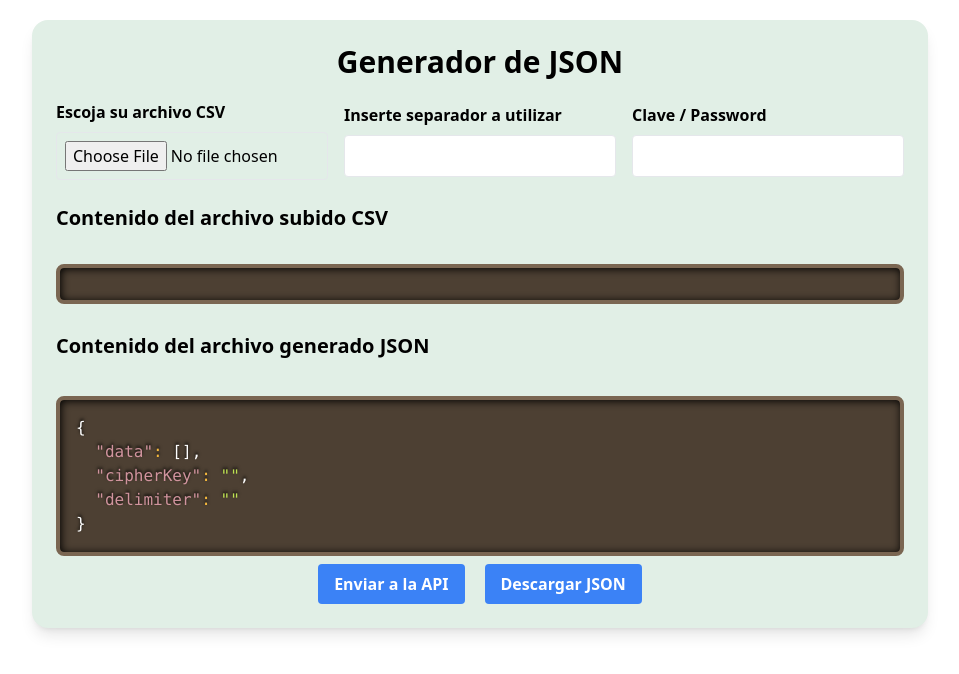
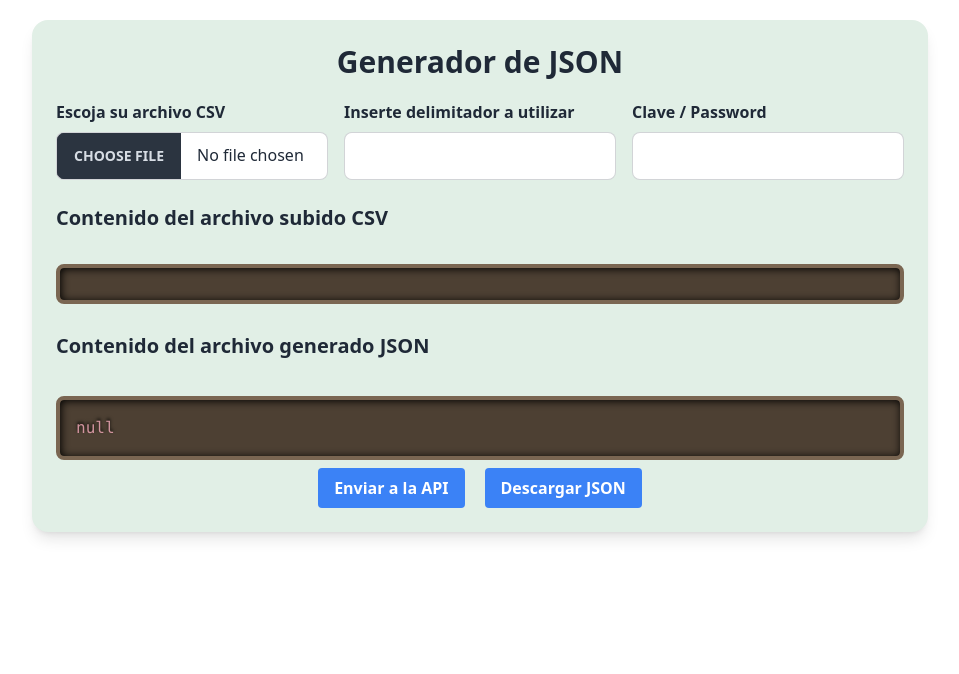
Before and after one commit to fmel025/ARI-Project, a React (Vite) app in the folder frontend/: page / in a window 1280 px wide. Shown: the top 674 px of the page, without its empty margins (160-1119 px from the left). Built offline with nearby package versions, Linux system fonts and the light colour scheme.

Commit message:
:sparkles: Integrate /upload/parse endpoint

```diff
--- a/frontend/package.json
+++ b/frontend/package.json
@@ -23,6 +23,7 @@
     "@types/react": "^18.2.66",
     "@types/react-dom": "^18.2.22",
     "@vitejs/plugin-react": "^4.2.1",
+    "daisyui": "^4.12.2",
     "eslint": "^8.57.0",
     "eslint-plugin-react": "^7.34.1",
     "eslint-plugin-react-hooks": "^4.6.0",
--- a/frontend/src/App.jsx
+++ b/frontend/src/App.jsx
@@ -1,22 +1,22 @@
 import { useState } from 'react';
-import Papa from 'papaparse';
 import { Prism as SyntaxHighlighter } from 'react-syntax-highlighter';
 import { dark } from 'react-syntax-highlighter/dist/esm/styles/prism';
-import uploadCsv from './helpers/uploadCsv';
+import axios from 'axios';
 
 function App() {
-  const [tableData, setTableData] = useState([]);
-  const [headers, setHeaders] = useState([]);
   const [csvLines, setCsvLines] = useState([]);
   const [separatorValue, setSeparatorValue] = useState('');
   const [passwordValue, setPasswordValue] = useState('');
+  const [jsonContent, setJsonContent] = useState(null);
 
   const onSeparatorChange = ({ target }) => {
     setSeparatorValue(target.value);
+    console.log(separatorValue)
   };
 
   const onPasswordChange = ({ target }) => {
     setPasswordValue(target.value);
+    console.log(passwordValue)
   };
 
   const onInputClick = (event) => {
@@ -26,47 +26,56 @@ function App() {
   const handleCsvView = (event) => {
     const file = event.target.files[0];
     if (file) {
-      Papa.parse(file, {
-        complete: (result) => {
-          const data = result.data;
-          setHeaders(data[0]); // Asume que la primera fila es el encabezado
-          let rows = data.slice(1);
-          setTableData(rows); // Resto de las filas como contenido
+      const reader = new FileReader();
+      reader.onload = (e) => {
+        const text = e.target.result;
+        const lines = text.split('\n')
+          .map(line => line.split(','))
+          .filter(line => line.some(cell => cell.trim() !== "")); // Filtra las líneas vacías
+        let rows = lines.slice(1);
+        let linesArray = rows.map(row => row.join(','));
 
-          // Array para los datos del CSV
-          let linesArray = rows.map(row => row.join(','));
-          setCsvLines(linesArray);
-          console.log(linesArray);
-        },
-        header: false
-      });
+        setCsvLines(linesArray);
+        console.log(linesArray);
+      };
+      reader.readAsText(file);
     }
   };
 
   const handleSubmit = async () => {
     try {
-      const response = await uploadCsv(csvLines, separatorValue, passwordValue);
-      console.log(csvLines, separatorValue, passwordValue)
-      console.log('Response:', response);
+      const response = await axios.post('http://localhost:3000/upload/parse', {
+        data: csvLines,
+        delimiter: separatorValue,
+        cipherKey: passwordValue,
+      }, {
+        headers: {
+          'Content-Type': 'application/json',
+        },
+      });
+      console.log(csvLines, separatorValue, passwordValue);
+      console.log('Response:', response.data);
+      setJsonContent(response.data);
     } catch (error) {
       console.error('Error sending data to API:', error);
     }
   };
 
+
   return (
-    <div className="w-screen flex items-center justify-center mt-5">
+    <div className="w-full flex items-center justify-evenly mt-5">
       <div className="flex flex-col bg-honeydew rounded-2xl p-6 w-full max-w-4xl shadow-lg">
         <h1 className="font-bold text-3xl pb-5 text-center">Generador de JSON</h1>
         <div className="flex flex-col md:flex-row justify-evenly mb-6 w-full gap-4">
           <div className="flex flex-col justify-center w-full md:w-1/3 mb-4 md:mb-0">
             <label className="font-bold mb-2">Escoja su archivo CSV</label>
-            <input type="file" accept=".csv" onChange={handleCsvView} onClick={onInputClick} className="w-full p-2 border rounded" />
+            <input type="file" className="file-input file-input-bordered w-full max-w-xs" accept=".csv" onChange={handleCsvView} onClick={onInputClick}/>
           </div>
           <div className="flex flex-col justify-center w-full md:w-1/3 mb-4 md:mb-0">
-            <label className="font-bold mb-2">Inserte separador a utilizar</label>
+            <label className="font-bold mb-2">Inserte delimitador a utilizar</label>
             <input
               type="text"
-              className="rounded w-full p-2 border"
+              className="input input-bordered w-full max-w-xs"
               value={separatorValue}
               onChange={onSeparatorChange}
             />
@@ -75,7 +84,7 @@ function App() {
             <label className="font-bold mb-2">Clave / Password</label>
             <input
               type="text"
-              className="rounded w-full p-2 border"
+              className="input input-bordered w-full max-w-xs"
               value={passwordValue}
               onChange={onPasswordChange}
             />
@@ -83,23 +92,21 @@ function App() {
         </div>
         <div className="flex flex-col gap-4 w-full">
           <h2 className="font-bold text-xl mb-2">Contenido del archivo subido CSV</h2>
-          <SyntaxHighlighter languaje='csv' style={dark}>
-            {tableData.map(row => row.join(',')).join('\n')}
+          <SyntaxHighlighter language="csv" style={dark}>
+            {csvLines.join('\n')}
           </SyntaxHighlighter>
         </div>
         <div className="flex flex-col gap-5 mt-5">
           <h2 className="font-bold text-xl mb-2">Contenido del archivo generado JSON</h2>
-           {/* TODO: Here goes the JSON after the API call
-           By now this is dummy data stracted from the CSV */}
           <SyntaxHighlighter language="json" style={dark}>
-            {JSON.stringify({ data: csvLines, cipherKey: passwordValue, delimiter: separatorValue }, null, 2)}
+            {JSON.stringify(jsonContent, null, 2)}
           </SyntaxHighlighter>
         </div>
         <div className="flex justify-center gap-5">
           <button onClick={handleSubmit} className="bg-blue-500 text-white font-bold py-2 px-4 rounded">
             Enviar a la API
           </button>
-            {/* TODO: Here goes handleDownload */}
+          {/* TODO: Here goes handleDownload */}
           <button onClick={null} className="bg-blue-500 text-white font-bold py-2 px-4 rounded">
             Descargar JSON
           </button>
--- a/frontend/tailwind.config.js
+++ b/frontend/tailwind.config.js
@@ -13,5 +13,7 @@ module.exports = {
       }
     },
   },
-  plugins: [],
+  plugins: [
+    require('daisyui'),
+  ],
 };
```
Also changed, not shown: 1 other file (tests, documents, lock files or other folders).
